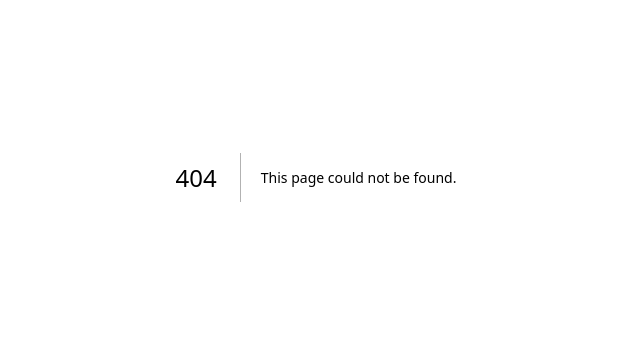
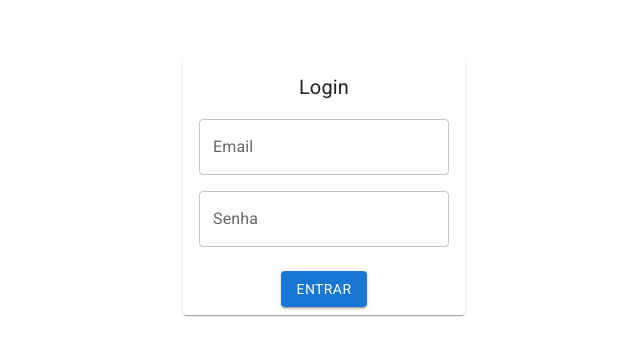
Before and after one commit to pedro-h-freitas/sistema-gerencia-rpg, a Next.js app: page /login in a window 1280 px wide. Before the commit this address had no page. Shown: the part 223-578 px from the top of the page, without its empty margins (324-964 px from the left). Built offline with nearby package versions, Linux system fonts and the light colour scheme.

Commit message:
feat: login page

```diff
--- /dev/null
+++ b/app/login/page.tsx
@@ -0,0 +1,40 @@
+import {
+  Box,
+  Button,
+  Card,
+  CardActions,
+  CardContent,
+  TextField,
+  Typography,
+} from "@mui/material";
+
+export default function Page() {
+  return (
+    <Box
+      width="100vw"
+      height="100vh"
+      display="flex"
+      alignItems="center"
+      justifyContent="center"
+    >
+      <Card>
+        <CardContent>
+          <Box display="flex" flexDirection="column" gap={2} width={250}>
+            <Typography variant="h6" align="center">
+              Login
+            </Typography>
+
+            <TextField fullWidth label="Email" type="email"></TextField>
+
+            <TextField fullWidth label="Senha" type="password"></TextField>
+          </Box>
+        </CardContent>
+        <CardActions>
+          <Box width="100%" display="flex" justifyContent="center">
+            <Button variant="contained">Entrar</Button>
+          </Box>
+        </CardActions>
+      </Card>
+    </Box>
+  );
+}
```
